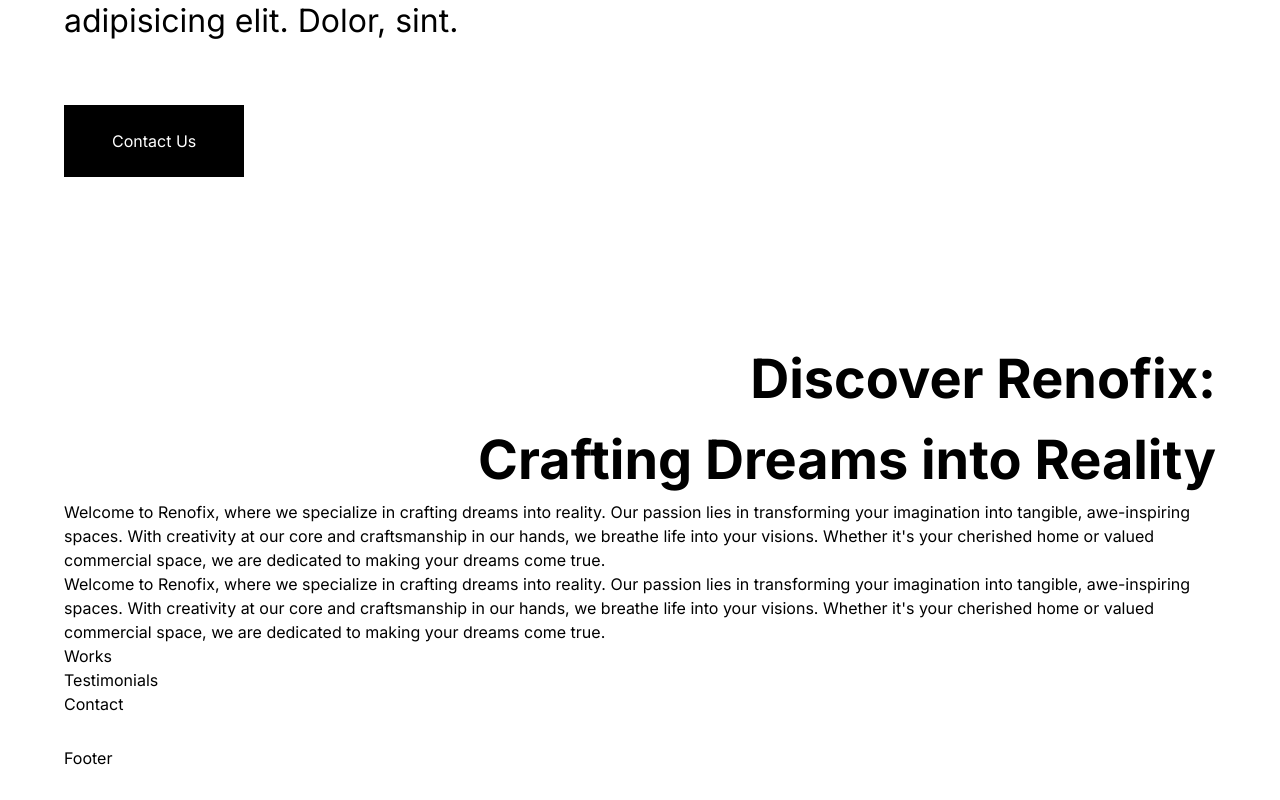
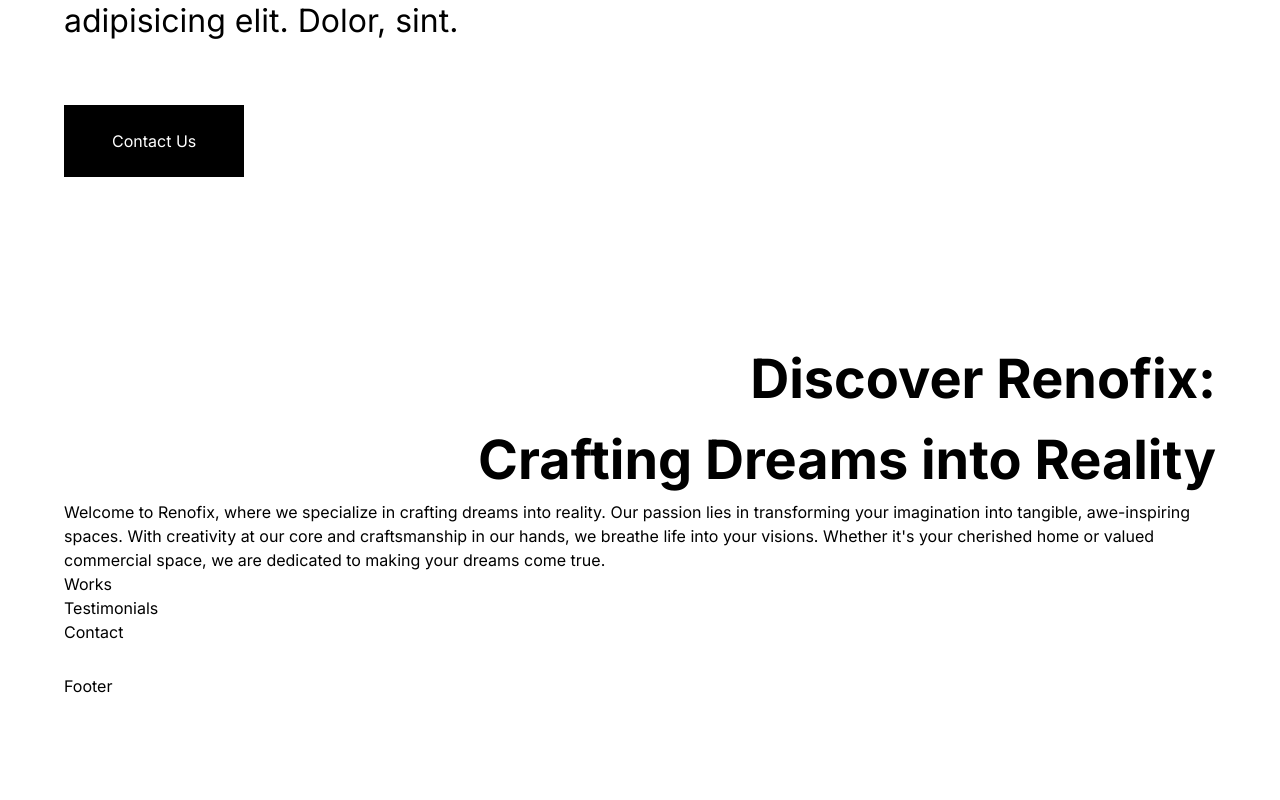
Before and after one commit to jp-quintana/renofix, a Next.js app: page / in a window 1280 px wide. Shown: the part 462-1262 px from the top of the page. After the commit the page ends 1190 px from the top, so only its background shows below. Built offline with nearby package versions, Linux system fonts and the light colour scheme.

Commit message:
WIP9: About Us

```diff
--- a/components/AboutUs.tsx
+++ b/components/AboutUs.tsx
@@ -14,14 +14,6 @@
           it's your cherished home or valued commercial space, we are dedicated
           to making your dreams come true.
         </p>
-        <p>
-          Welcome to Renofix, where we specialize in crafting dreams into
-          reality. Our passion lies in transforming your imagination into
-          tangible, awe-inspiring spaces. With creativity at our core and
-          craftsmanship in our hands, we breathe life into your visions. Whether
-          it's your cherished home or valued commercial space, we are dedicated
-          to making your dreams come true.
-        </p>
       </div>
     </section>
   );
```
